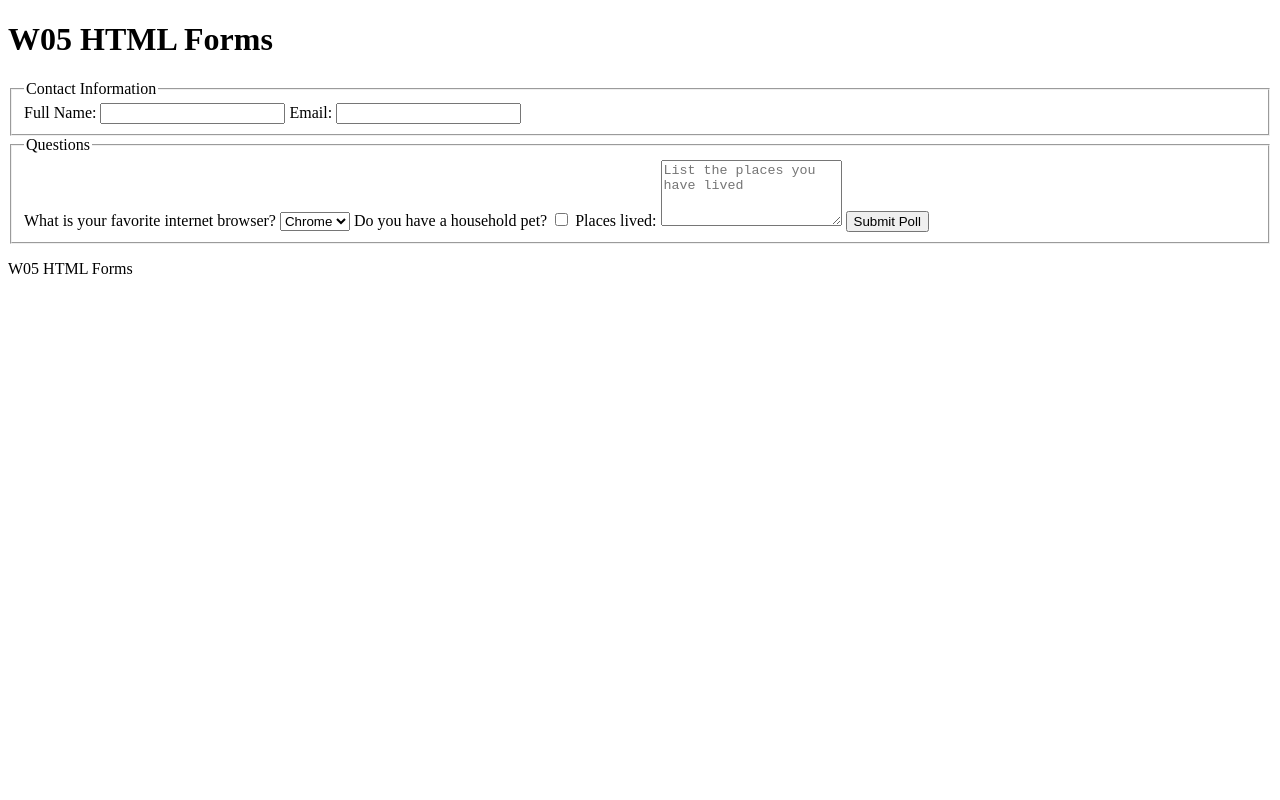
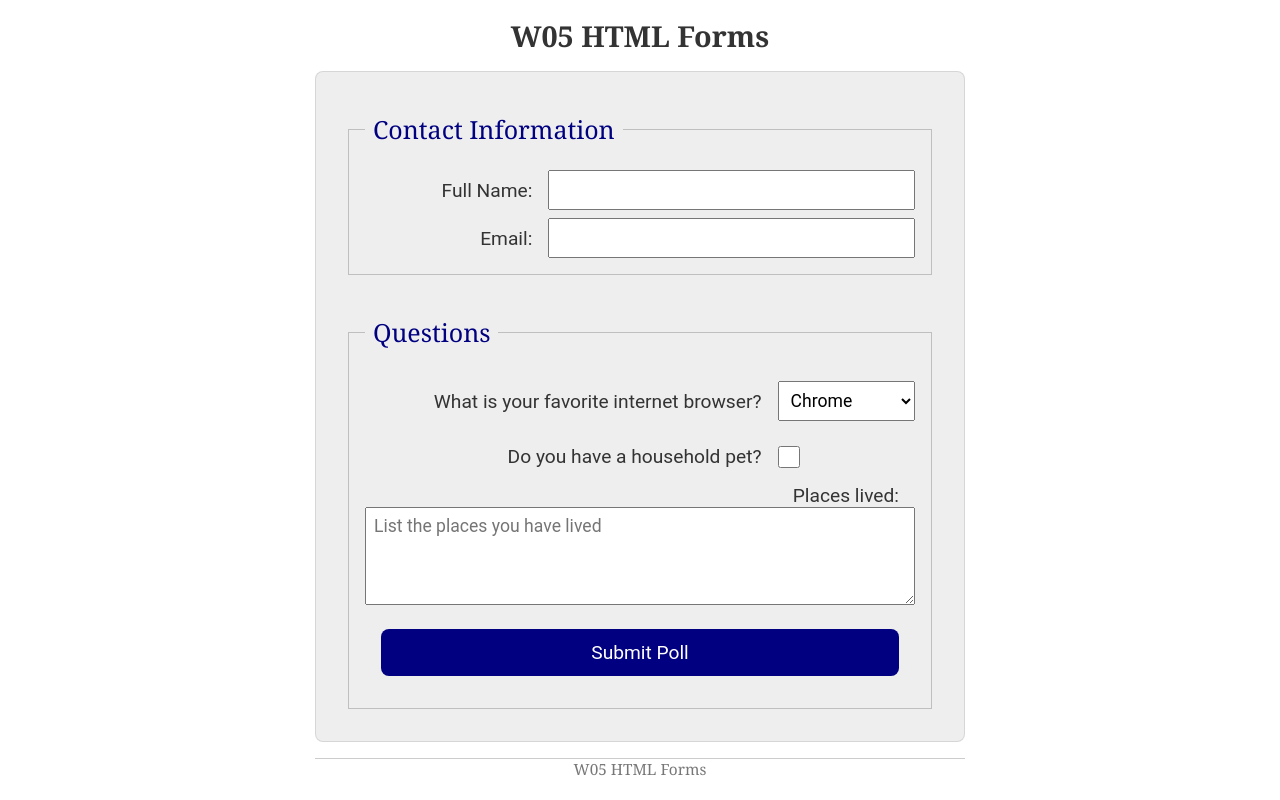
Before and after one commit to chimwazagrey/wdd130, a plain HTML site: page week05/poll-form.html in a window 1280 px wide. Drawn offline with Linux system fonts and the light colour scheme.

Commit message:
Complete W05 styling forms activity

```diff
--- a/week05/poll-form.html
+++ b/week05/poll-form.html
@@ -5,6 +5,7 @@
     <meta charset="UTF-8">
     <meta name="viewport" content="width=device-width, initial-scale=1.0">
     <title>Poll Form</title>
+    <link rel="stylesheet" href="styles/poll-form.css">
 </head>
 
 <body>
@@ -17,17 +18,22 @@
             <fieldset>
                 <legend>Contact Information</legend>
 
+                <div class="form-item label-narrow">
                     <label for="fullname">Full Name:</label>
                     <input type="text" id="fullname" name="fullname" required>
+                </div>
 
+                <div class="form-item label-narrow">
                     <label for="useremail">Email:</label>
                     <input type="email" id="useremail" name="useremail" required>
+                </div>
 
             </fieldset>
 
             <fieldset>
                 <legend>Questions</legend>
 
+                <div class="form-item label-wide">
                     <label for="browser">What is your favorite internet browser?</label>
                     <select id="browser" name="browser">
                         <option value="chrome">Chrome</option>
@@ -36,15 +42,23 @@
                         <option value="brave">Brave</option>
                         <option value="other">Other</option>
                     </select>
+                </div>
 
+                <div class="form-item label-wide">
                     <label for="pet">Do you have a household pet?</label>
                     <input type="checkbox" id="pet" name="pet">
+                </div>
+
+                <div class="form-item">
                     <label for="places">Places lived:</label>
                     <textarea id="places" name="places" rows="4" placeholder="List the places you have lived"></textarea>
+                </div>
+
                 <button type="submit">Submit Poll</button>
             </fieldset>
         </form>
     </main>
+
     <footer>
         <p>W05 HTML Forms</p>
     </footer>
--- /dev/null
+++ b/week05/styles/poll-form.css
@@ -0,0 +1,115 @@
+* {
+    margin: 0;
+    padding: 0;
+    box-sizing: border-box;
+}
+
+body {
+    font-family: Merriweather, Georgia, serif;
+    font-size: 1.2em;
+    color: #333;
+    background: #fff;
+}
+
+header {
+    margin: 0 auto;
+    width: 650px;
+}
+
+h1 {
+    margin: 1rem;
+    font-size: 1.5em;
+    color: #333;
+    text-align: center;
+}
+
+form {
+    width: 650px;
+    margin: 0 auto;
+    padding: 1rem;
+    border: 1px solid rgb(0 0 0 / 0.1);
+    border-radius: 0.5rem;
+    background-color: #eee;
+    display: grid;
+}
+
+fieldset {
+    display: grid;
+    gap: 0.5rem;
+    margin: 1rem;
+    border: 1px solid rgb(0 0 0 / 0.2);
+    padding: 1rem;
+}
+
+legend {
+    padding: 0.5rem;
+    color: navy;
+    font-size: 1.3em;
+}
+
+label,
+input,
+button,
+select,
+textarea {
+    font-family: Roboto, Arial, sans-serif;
+}
+
+label {
+    text-align: right;
+    padding-right: 1rem;
+}
+
+input,
+select,
+textarea {
+    padding: 0.5rem;
+    font-size: 1.1rem;
+}
+
+input[type="checkbox"] {
+    width: 22px;
+    height: 22px;
+    vertical-align: bottom;
+}
+
+button {
+    margin: 1rem;
+    background-color: navy;
+    color: #fff;
+    border: none;
+    border-radius: 0.5rem;
+    padding: 0.75rem;
+    font-size: 1.2rem;
+}
+
+button:hover {
+    background-color: darkgreen;
+}
+
+button:focus-visible {
+    outline: 2px solid darkgreen;
+}
+
+footer {
+    margin: 1rem auto 0;
+    width: 650px;
+    text-align: center;
+    font-size: 0.8em;
+    color: #777;
+    border-top: 1px solid #ccc;
+}
+
+.form-item {
+    display: grid;
+    align-items: center;
+}
+
+.label-wide {
+    grid-template-columns: 3fr 1fr;
+    margin: 0.5rem 0;
+}
+
+.label-narrow {
+    grid-template-columns: 1fr 2fr;
+}
```
Lines whose indentation alone changed are shown as unchanged.
